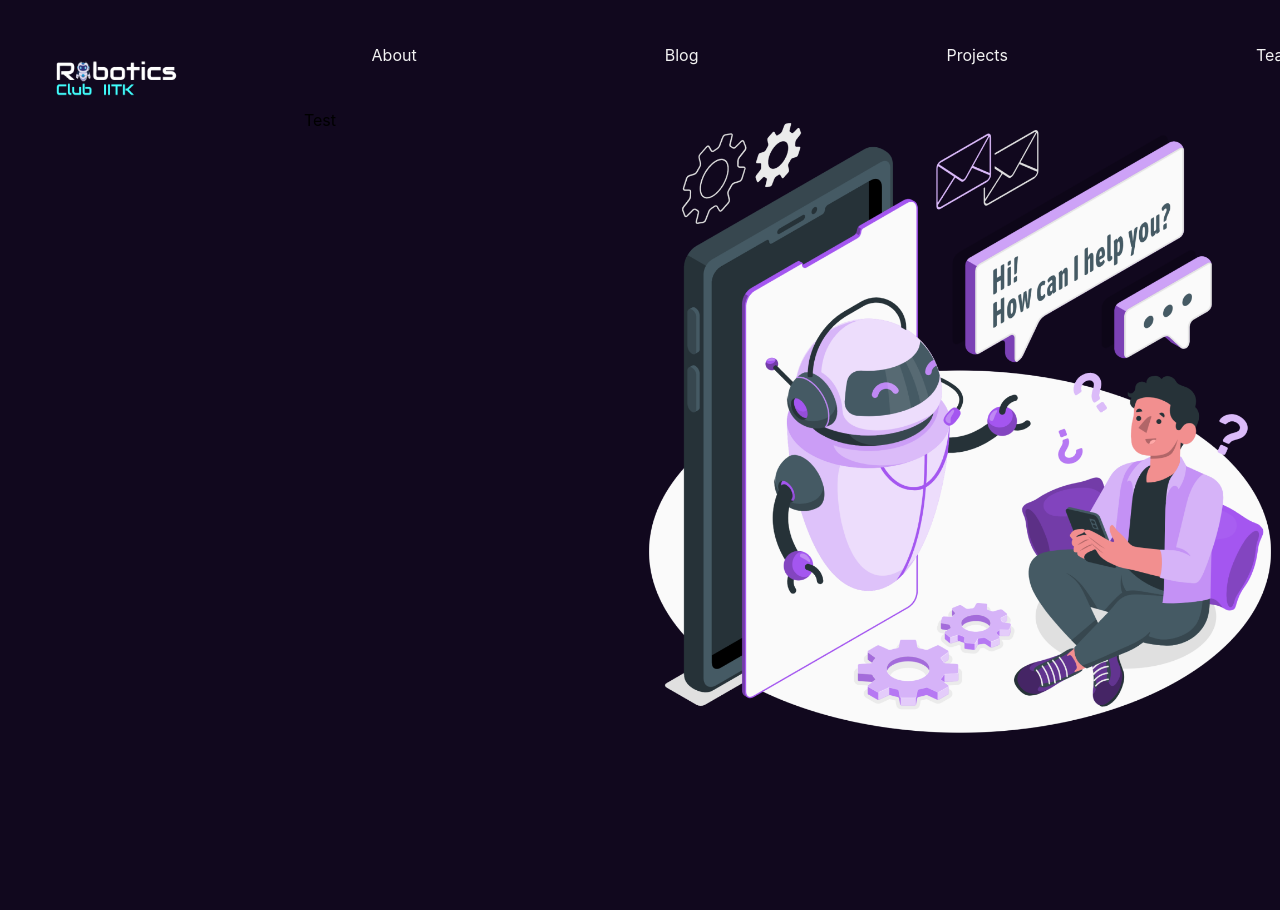
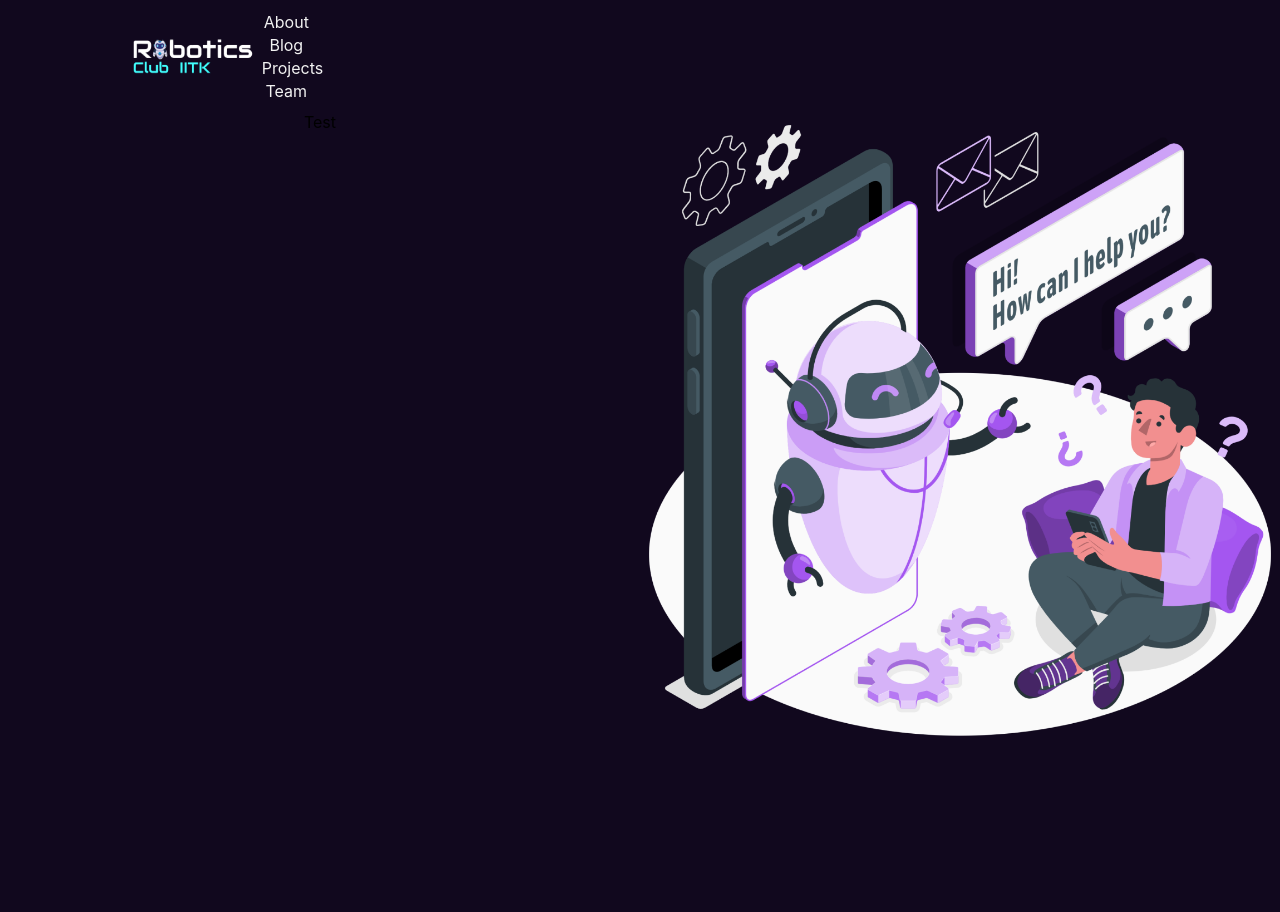
Before and after one commit to Byte-Brewer31/RoboClub-IITK-New, a React (Create React App) app: page / in a window 1280 px wide. Built offline with nearby package versions, Linux system fonts and the light colour scheme.

Commit message:
navbar corrected

```diff
--- a/src/components/navbar.js
+++ b/src/components/navbar.js
@@ -1,16 +1,44 @@
-// App.js
-
-import React from 'react';
+import React, { useState } from 'react';
+import { Button } from '@mui/material';
+import ArrowDropDownIcon from '@mui/icons-material/ArrowDropDown';
 import '../App.css';
 
 function App() {
+  const [isSmallScreen, setIsSmallScreen] = useState(false);
+  const [showDropdown, setShowDropdown] = useState(false); // State to manage dropdown visibility
+
+  // Function to handle toggling the screen size
+  const handleResize = () => {
+    setIsSmallScreen(window.innerWidth <= 768); // Adjust the width threshold as needed for small screens
+  };
+
+  // Add event listener for window resize
+  React.useEffect(() => {
+    window.addEventListener('resize', handleResize);
+    // Cleanup function to remove event listener
+    return () => window.removeEventListener('resize', handleResize);
+  }, []);
 
   const navbarStyle = {
     background: `rgba(51, 51, 51, 0.7) url(${process.env.PUBLIC_URL}/bg.png) center/cover no-repeat`,
     overflow: 'hidden',
     display: 'flex',
     alignItems: 'center',
-  padding: '10px 20px',
+    justifyContent: isSmallScreen ? 'space-between' : 'flex-start',
+    padding: '10px 10%',
+  };
+
+  const linkContainerStyle = {
+    display: isSmallScreen ? 'none' : 'block',
+  };
+
+  const dropdownMenuStyle = {
+    display: isSmallScreen ? (showDropdown ? 'block' : 'none') : 'none',
+    position: 'absolute',
+    top: '100%',
+    backgroundColor: '#333',
+    padding: '10px',
+    width: '100%',
   };
 
   const linkStyle = {
@@ -18,15 +46,13 @@ function App() {
     textAlign: 'center',
     textDecoration: 'none',
     padding: '2.5% 10%',
+    display: 'block',
   };
 
   const logoStyle = {
     height: '40px',
-      marginLeft: '15%', // Adjust the left margin as needed
-      marginRight: '100px', // Adjust the right margin as needed
-      marginTop: '20%', // Adjust the top margin as needed
+    margin: '20px 2%',
   };
-
 
   return (
     <div>
@@ -34,12 +60,25 @@ function App() {
         <a href="#">
           <img src={process.env.PUBLIC_URL + '/logo3-1@2x.png'} alt="Logo" style={logoStyle} />
         </a>
+        {isSmallScreen && (
+          <Button onClick={() => setShowDropdown(!showDropdown)} startIcon={<ArrowDropDownIcon />}>
+            {showDropdown ? 'Hide Menu' : 'Show Menu'}
+          </Button>
+        )}
+        <div style={linkContainerStyle}>
+          <a href="#" style={linkStyle}>About</a>
+          <a href="#" style={linkStyle}>Blog</a>
+          <a href="#" style={linkStyle}>Projects</a>
+          <a href="#" style={linkStyle}>Team</a>
+        </div>
+        <div style={dropdownMenuStyle}>
           <a href="#" style={linkStyle}>About</a>
           <a href="#" style={linkStyle}>Blog</a>
           <a href="#" style={linkStyle}>Projects</a>
           <a href="#" style={linkStyle}>Team</a>
         </div>
       </div>
+    </div>
   );
 }
 
```
Also changed, not shown: package.json (+7 -0 lines), 1 other file (tests, documents, lock files or other folders). Lines whose indentation alone changed are shown as unchanged.
